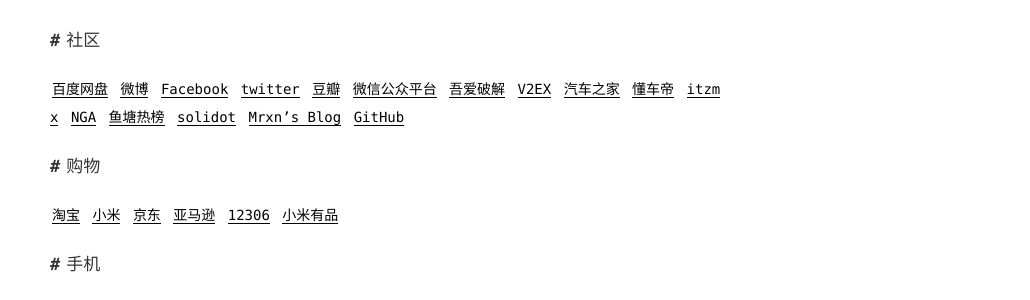
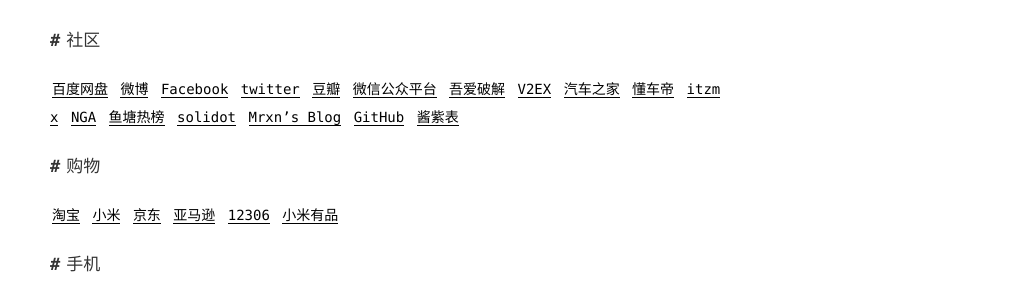
Before and after one commit to admans/admans.github.io, a Jekyll site: the page built from pages/navi.md, in a window 1280 px wide. Shown: the part 151-451 px from the top of the page, without its empty margins (250-1280 px from the left). Built offline with Jekyll 4.4.1, drawn with Linux system fonts in a browser that asks for light colours.

Commit message:
Update navi.md

```diff
--- a/pages/navi.md
+++ b/pages/navi.md
@@ -5,7 +5,7 @@ title: 导航
 
 ## 社区
 
-[百度网盘](https://pan.baidu.com/ "百度网盘") [微博](https://weibo.com/ "微博") [Facebook](https://www.facebook.com/ "Facebook") [twitter](https://twitter.com/ "twitter") [豆瓣](https://www.douban.com/ "豆瓣") [微信公众平台](https://mp.weixin.qq.com/ "微信公众平台") [吾爱破解](https://www.52pojie.cn/ "吾爱破解") [V2EX](https://v2ex.com/ "V2EX") [汽车之家](https://www.autohome.com.cn/ "汽车之家") [懂车帝](https://www.dongchedi.com/ "懂车帝") [itzmx](http://bbs.itzmx.com/ "itzmx") [NGA](https://bbs.nga.cn/ "NGA") [鱼塘热榜](https://mo.fish/ "鱼塘热榜") [solidot](https://www.solidot.org/ "solidot") [Mrxn's Blog](https://mrxn.net/ "Mrxn's Blog") [GitHub](https://github.com/ "GitHub")
+[百度网盘](https://pan.baidu.com/ "百度网盘") [微博](https://weibo.com/ "微博") [Facebook](https://www.facebook.com/ "Facebook") [twitter](https://twitter.com/ "twitter") [豆瓣](https://www.douban.com/ "豆瓣") [微信公众平台](https://mp.weixin.qq.com/ "微信公众平台") [吾爱破解](https://www.52pojie.cn/ "吾爱破解") [V2EX](https://v2ex.com/ "V2EX") [汽车之家](https://www.autohome.com.cn/ "汽车之家") [懂车帝](https://www.dongchedi.com/ "懂车帝") [itzmx](http://bbs.itzmx.com/ "itzmx") [NGA](https://bbs.nga.cn/ "NGA") [鱼塘热榜](https://mo.fish/ "鱼塘热榜") [solidot](https://www.solidot.org/ "solidot") [Mrxn's Blog](https://mrxn.net/ "Mrxn's Blog") [GitHub](https://github.com/ "GitHub") [酱紫表](https://qust.me/ "酱紫表")
 
 ## 购物
 
```
